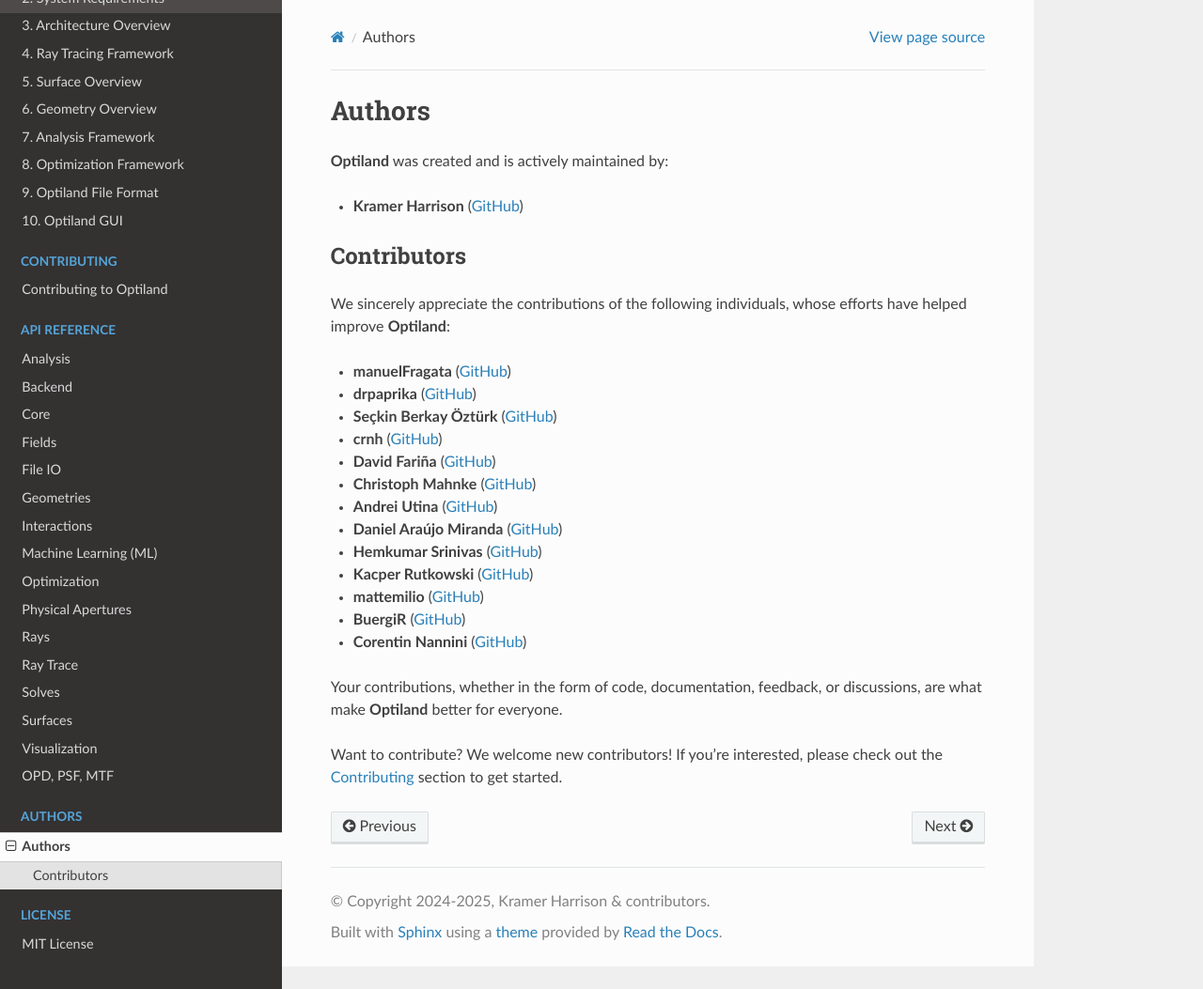
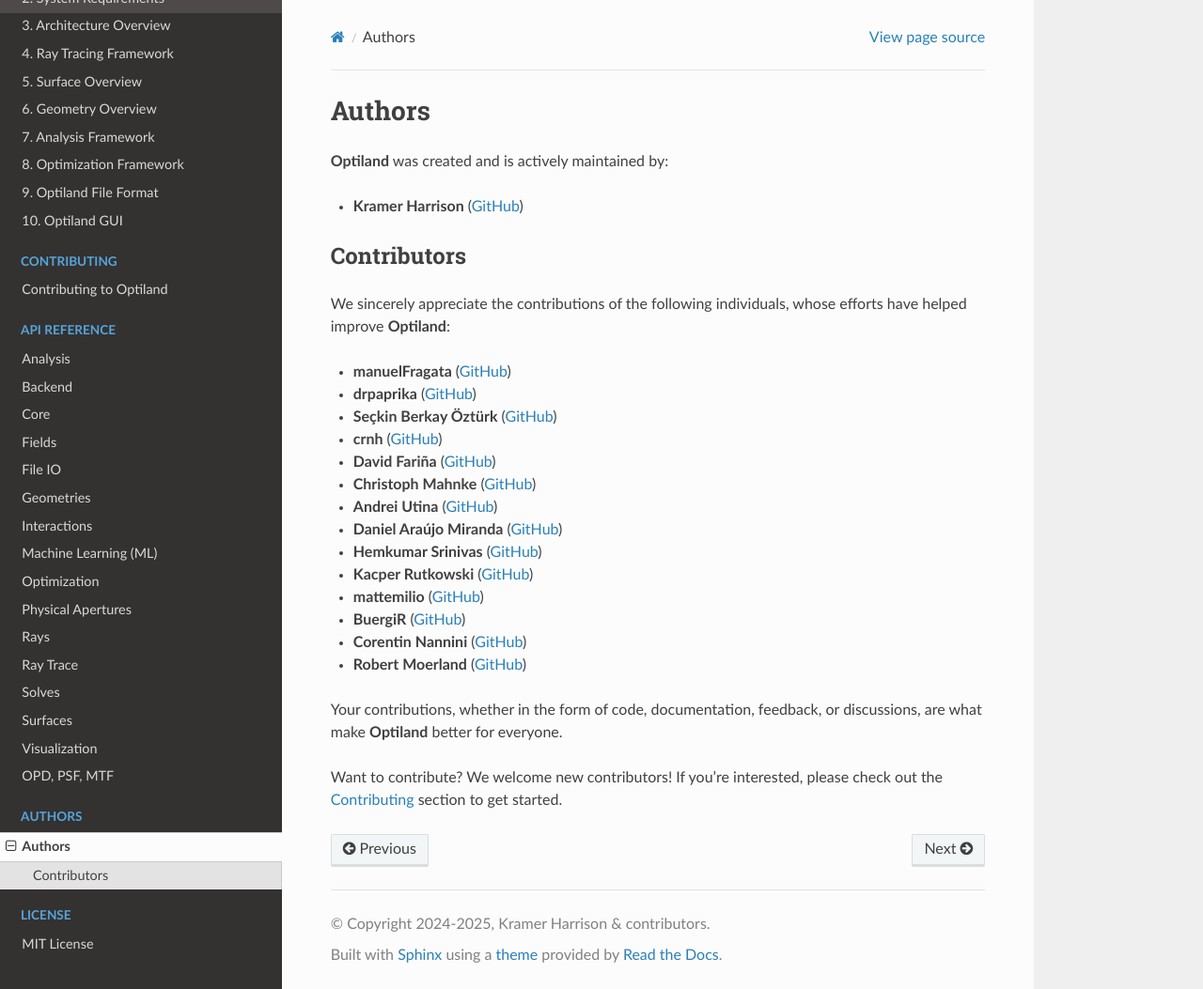
Before and after one commit to HarrisonKramer/optiland, a Sphinx documentation site: the page built from docs/authors.rst, in a window 1280 px wide and 1053 px high. Shown: the whole window at 94% size. Built offline with Sphinx 7.4.7 and the Read the Docs theme 3.1.0, drawn with Linux system fonts in a browser that asks for light colours; pages that are not in the unit, such as notebooks, are missing from menus.

Commit message:
Add Robert Moerland to the list of contributors in authors.rst

```diff
--- a/docs/authors.rst
+++ b/docs/authors.rst
@@ -25,6 +25,7 @@
 - **mattemilio** (`GitHub <https://github.com/mattemilio>`_)
 - **BuergiR** (`GitHub <https://github.com/BuergiR>`_)
 - **Corentin Nannini** (`GitHub <https://github.com/lordpositron>`_)
+- **Robert Moerland** (`GitHub <https://github.com/rjmoerland>`_)
 
 
 Your contributions, whether in the form of code, documentation, feedback, or discussions, are what make **Optiland** better for everyone.
```
